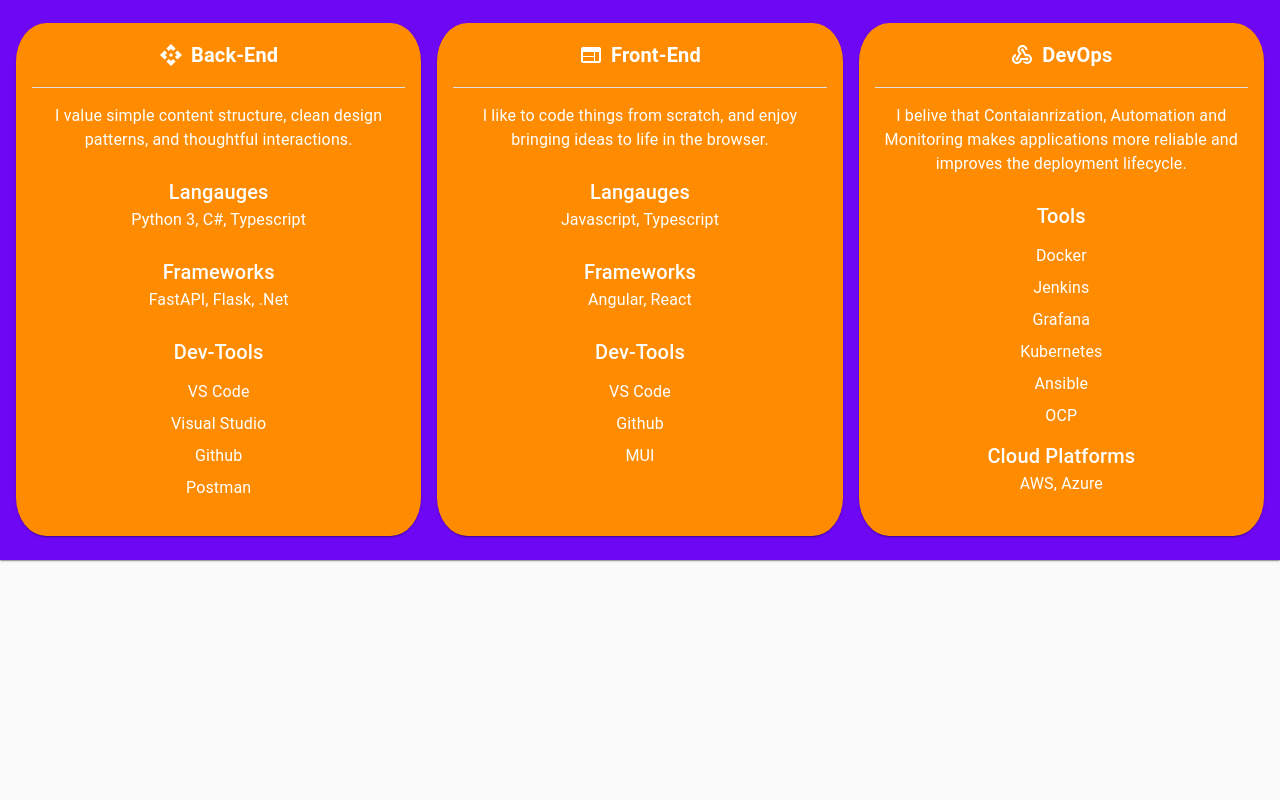
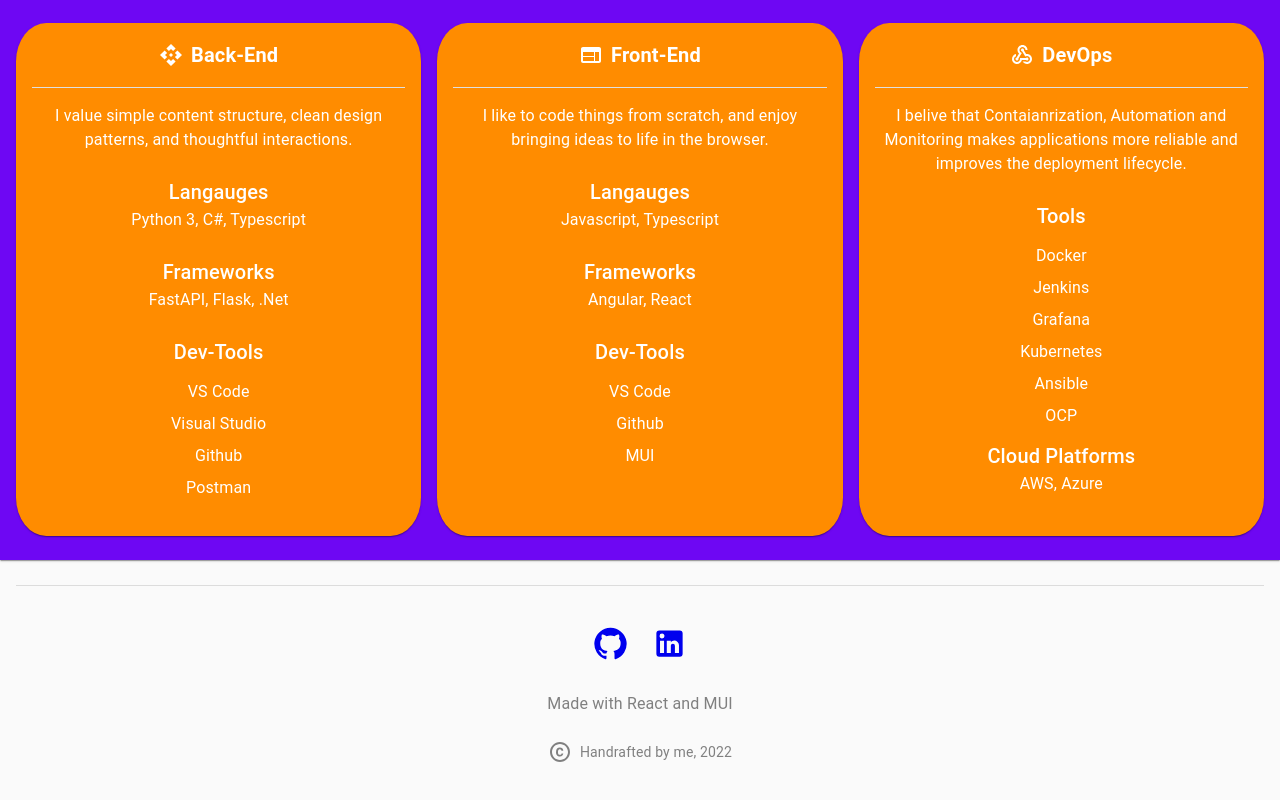
Before and after one commit to poltorres0999/personal-website, a React (Create React App) app: page / in a window 1280 px wide. Shown: the part 1111-1911 px from the top of the page. Before the commit the page ends 1711 px from the top, so only its background shows below. Built offline with nearby package versions, Linux system fonts and the light colour scheme.

Commit message:
feat: Added footer
Added footer and githubactions

```diff
--- a/package.json
+++ b/package.json
@@ -1,4 +1,5 @@
 {
+  "homepage": "https://poltorres0999.github.io/personal-website",
   "name": "personal-website",
   "version": "0.1.0",
   "private": true,
@@ -15,6 +16,7 @@
     "@types/node": "^16.18.3",
     "@types/react": "^18.0.25",
     "@types/react-dom": "^18.0.9",
+    "gh-pages": "^4.0.0",
     "react": "^18.2.0",
     "react-dom": "^18.2.0",
     "react-router-dom": "^6.4.3",
@@ -26,7 +28,9 @@
     "start": "react-scripts start",
     "build": "react-scripts build",
     "test": "react-scripts test",
-    "eject": "react-scripts eject"
+    "eject": "react-scripts eject",
+    "deploy": "gh-pages -d build",
+    "predeploy": "npm run build"
   },
   "eslintConfig": {
     "extends": [
--- a/src/App.tsx
+++ b/src/App.tsx
@@ -7,7 +7,7 @@
 
 function App() {
   return (
-    <BrowserRouter>
+    <BrowserRouter basename={process.env.PUBLIC_URL}>
           <Routes>
             <Route path="/" element={<Layout />}>
               <Route path='/' element={<HomePage />}/>
--- /dev/null
+++ b/src/components/core/layout/footer/footer.tsx
@@ -0,0 +1,32 @@
+import { Box, Divider, Stack, Typography } from "@mui/material";
+import GitHubIcon from "@mui/icons-material/GitHub";
+import CopyrightIcon from "@mui/icons-material/Copyright";
+import LinkedInIcon from "@mui/icons-material/LinkedIn";
+
+export function Footer() {
+  return (
+    <footer
+      style={{ color: "gray", position: "static", bottom: 0, marginTop: 25 }}
+    >
+      <Box textAlign={"center"}>
+        <Divider variant="middle" sx={{ marginBottom: 5 }}></Divider>
+        <Stack spacing={3}>
+          <Stack
+            spacing={3}
+            direction="row"
+            display="flex"
+            justifyContent="center"
+          >
+            <a href="https://github.com/poltorres0999"><GitHubIcon fontSize="large" /></a>
+            <a href="https://www.linkedin.com/in/pol-torres-alfonso-187652160/"><LinkedInIcon fontSize="large" /></a>
+          </Stack>
+          <Typography variant="body1">Made with React and MUI</Typography>
+            <Stack direction ="row" spacing={1} display={"flex"} justifyContent="center" alignItems={"center"}>
+              <CopyrightIcon />
+              <Typography variant="body2">Handrafted by me, 2022</Typography>
+            </Stack>
+        </Stack>
+      </Box>
+    </footer>
+  );
+}
--- a/src/components/core/layout/layout.tsx
+++ b/src/components/core/layout/layout.tsx
@@ -20,6 +20,7 @@
 import MailIcon from "@mui/icons-material/Mail";
 import { Container, Grid } from "@mui/material";
 import { Outlet } from "react-router-dom";
+import { Footer } from "./footer/footer";
 
 const drawerWidth = 240;
 
@@ -97,6 +98,7 @@
       <Main open={open}>
         <DrawerHeader />
         <Outlet />
+        <Footer></Footer>
       </Main>
       <Drawer
         sx={{
--- a/src/components/pages/home/home.tsx
+++ b/src/components/pages/home/home.tsx
@@ -45,7 +45,6 @@
         sx={{
           maxWidth: "100%",
         }}
-        alt="The house from the offer."
         src="static/images/home/homepage-image-1.png"
       />
       <Box width={"100%"}>
```
Also changed, not shown: 1 other file (tests, documents, lock files or other folders).
